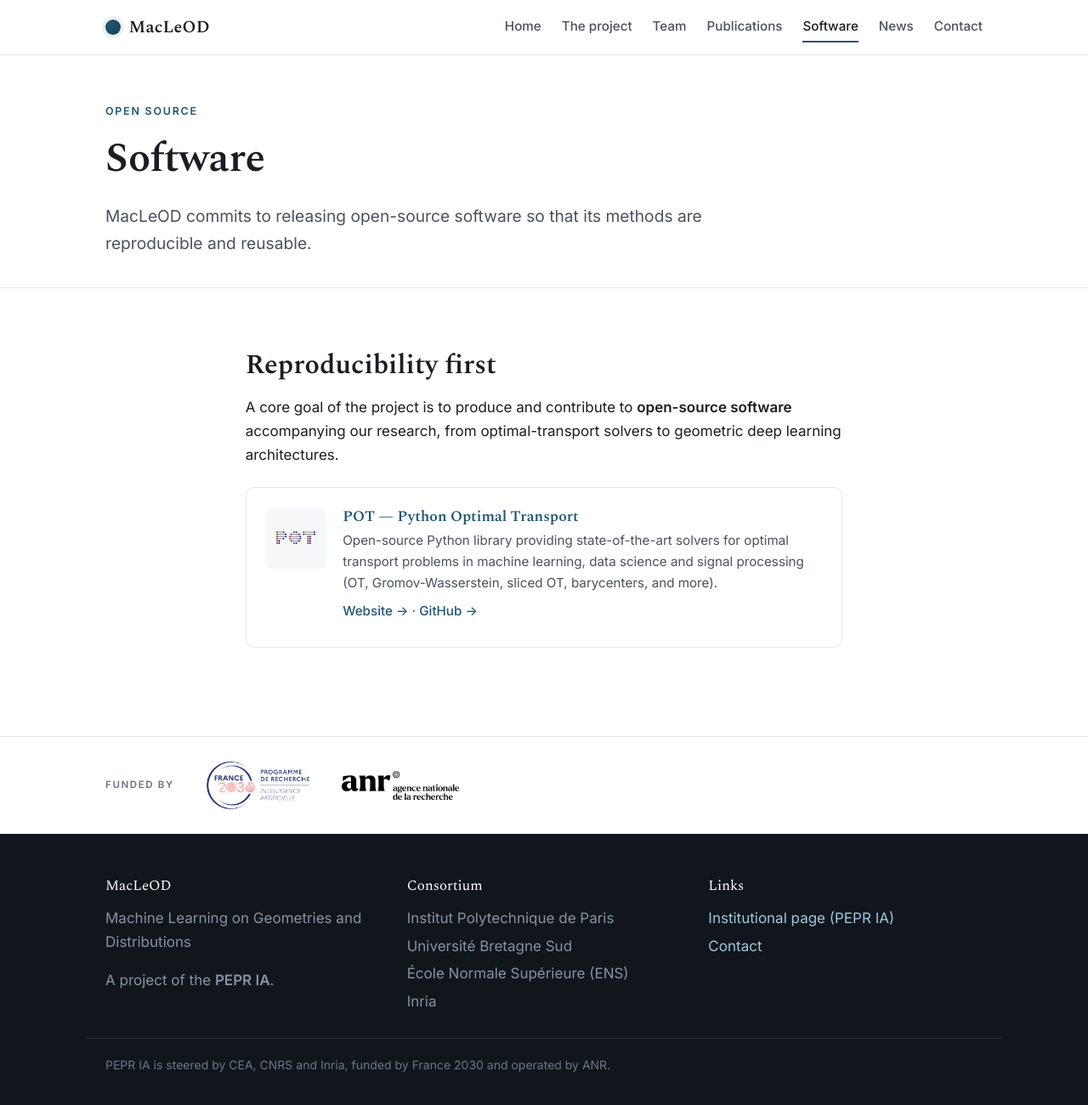
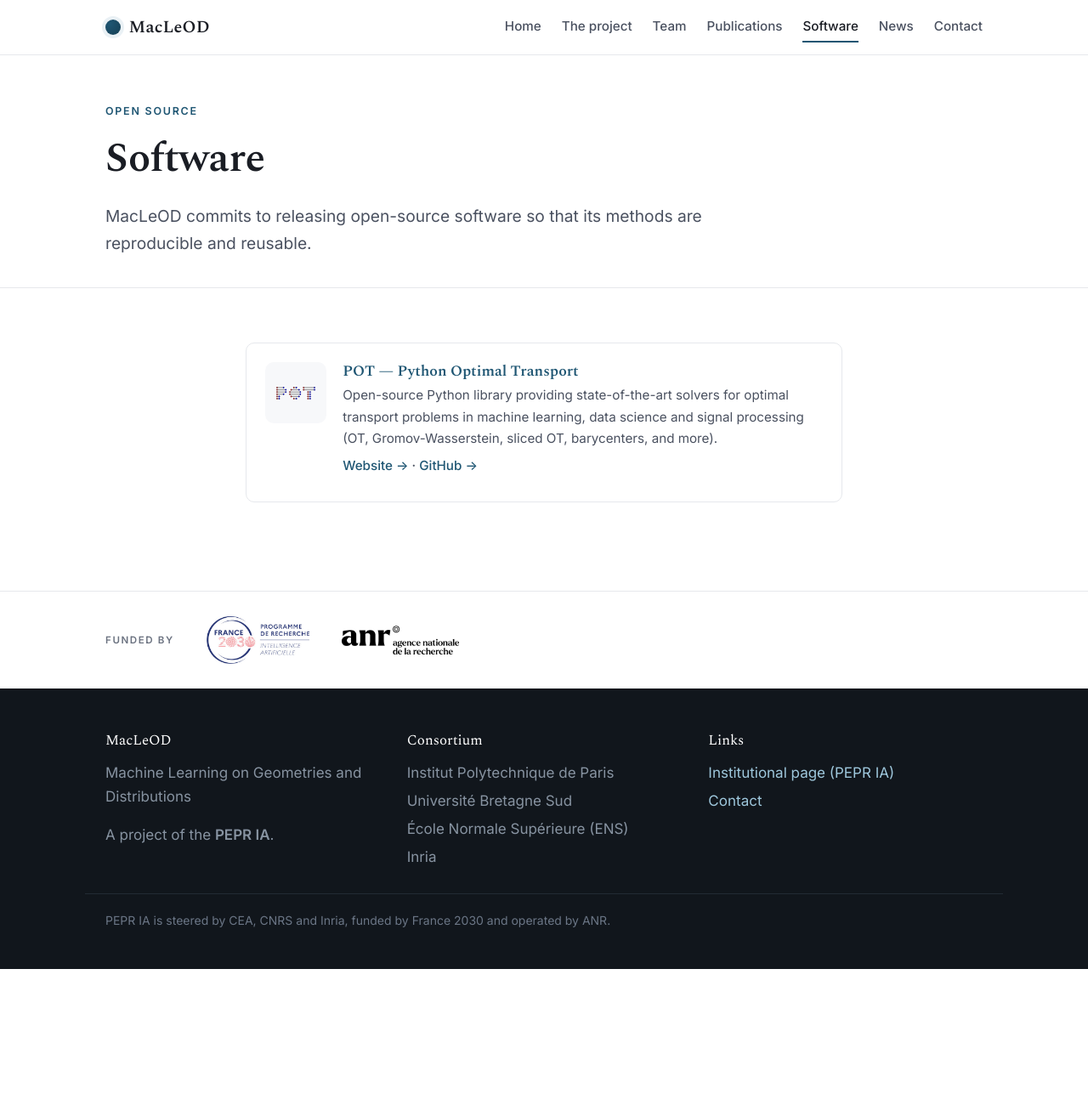
Before and after one commit to peprmacleod/peprmacleod.github.io, a Jekyll site: the page built from software.md, in a window 1280 px wide and 1310 px high. Shown: the top 1300 px of the window at 85% size. Built offline with Jekyll 4.4.1, drawn with Linux system fonts in a browser that asks for light colours.

Commit message:
cleanup software page

```diff
--- a/software.md
+++ b/software.md
@@ -7,11 +7,7 @@
   reproducible and reusable.
 ---
 
-## Reproducibility first
 
-A core goal of the project is to produce and contribute to **open-source
-software** accompanying our research, from optimal-transport solvers to
-geometric deep learning architectures.
 
 {% if site.data.software %}
 <div class="sw-grid">
```
